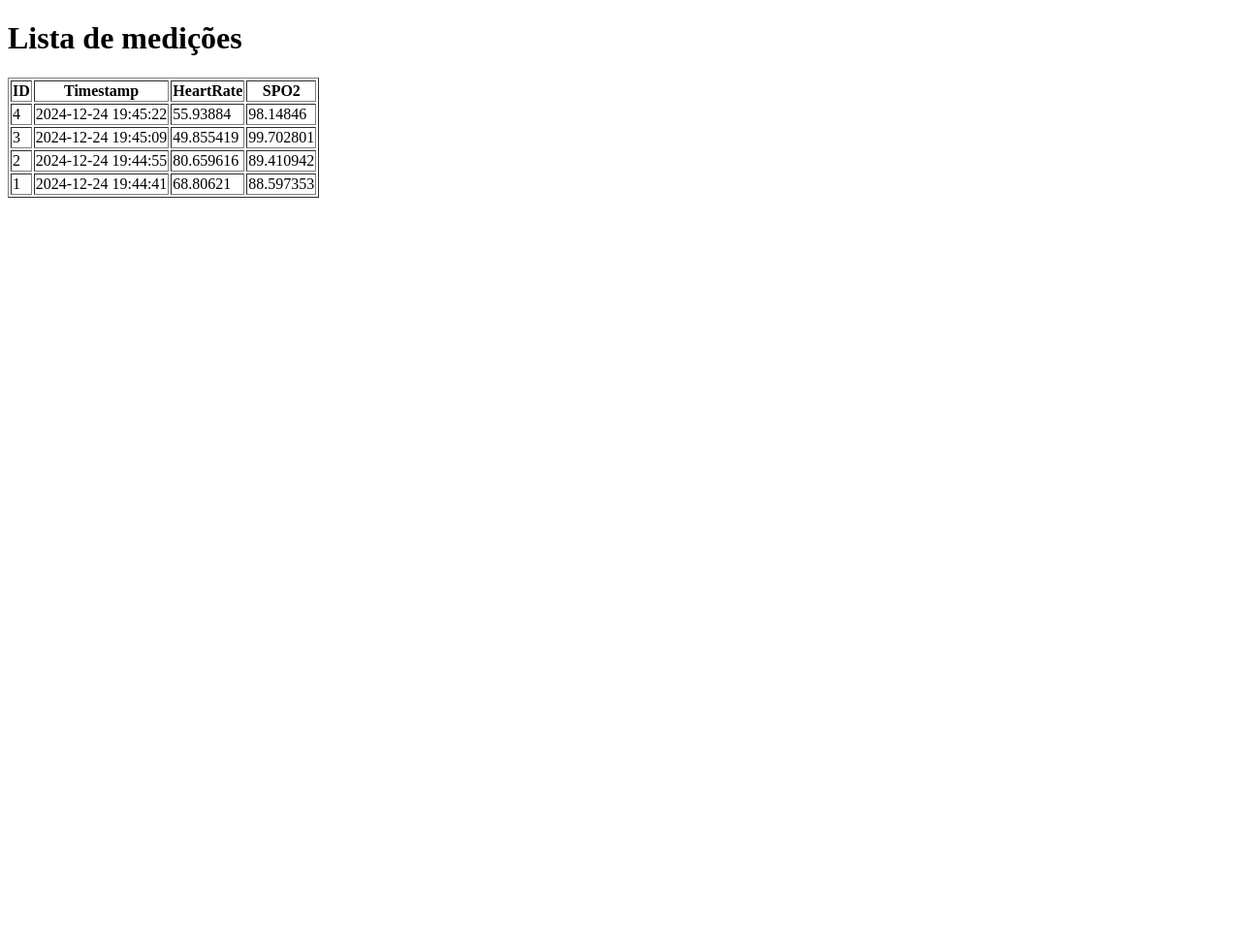
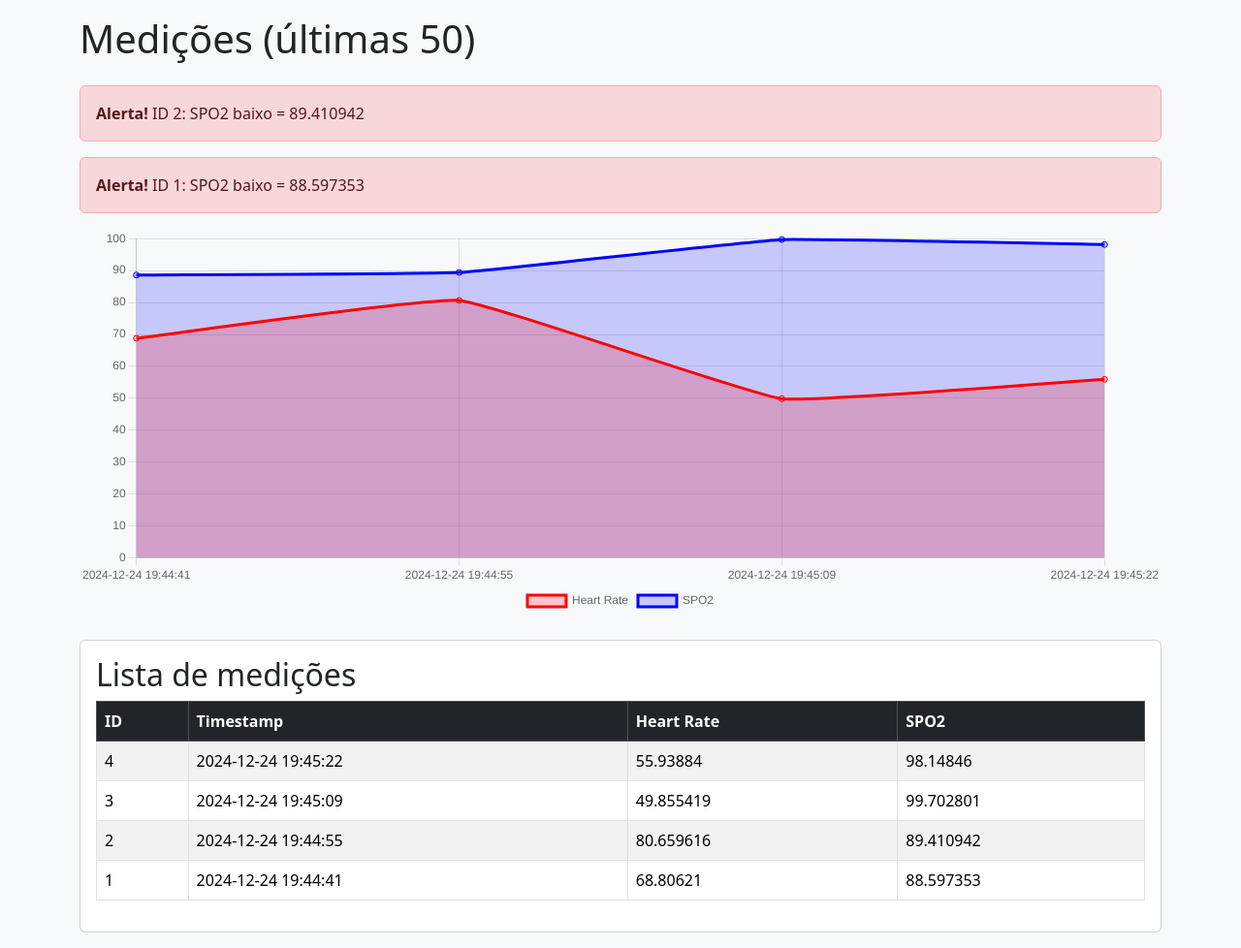
Before and after one commit to aldo-silva/TCC-EVM, a Flask app: page / in a window 1280 px wide. Shown: the whole page at 97% size. Before the commit the page ends 204 px from the top, so only its background shows below. Run offline with Flask 3, Linux system fonts and the light colour scheme; data comes from the database, SQL or seed files in the repository.

Commit message:
improv front

```diff
--- a/server/server.py
+++ b/server/server.py
@@ -5,17 +5,25 @@ app = Flask(__name__)
 
 @app.route('/')
 def index():
+    # Renderiza o "index.html"
     return render_template('index.html')
 
 @app.route('/api/measurements')
 def get_measurements():
     conn = sqlite3.connect('measurement.db')
     cursor = conn.cursor()
-    cursor.execute("SELECT id, timestamp, heartRate, spo2 FROM measurements ORDER BY id DESC")
+
+    # Pegamos as 50 medições mais recentes (ORDER BY id DESC LIMIT 50)
+    cursor.execute("""
+        SELECT id, timestamp, heartRate, spo2
+        FROM measurements
+        ORDER BY id DESC
+        LIMIT 50
+    """)
     data = cursor.fetchall()
     conn.close()
-    # Transformar em dicionário para retornar como JSON
-    # Algo do tipo: [{"id": 1, "timestamp": ..., "heartRate":..., "spo2":...}, ...]
+
+    # Monta a lista de dicionários
     measurements = []
     for row in data:
         measurements.append({
@@ -25,6 +33,7 @@ def get_measurements():
             "spo2": row[3]
         })
 
+    # Retorna em formato JSON
     return jsonify(measurements)
 
 if __name__ == "__main__":
--- a/server/templates/index.html
+++ b/server/templates/index.html
@@ -1,41 +1,169 @@
 <!DOCTYPE html>
-<html>
+<html lang="pt-br">
 <head>
+  <meta charset="UTF-8">
   <title>Measurements</title>
+  <!-- Bootstrap CSS (opcional, mas deixa tudo mais bonito) -->
+  <link
+    rel="stylesheet"
+    href="https://cdn.jsdelivr.net/npm/bootstrap@5.3.2/dist/css/bootstrap.min.css"
+  >
+  <!-- Chart.js para o gráfico -->
+  <script src="https://cdn.jsdelivr.net/npm/chart.js"></script>
 </head>
-<body>
-    <h1>Lista de medições</h1>
+<body class="bg-light">
+  <div class="container py-3">
+    <h1 class="mb-4">Medições (últimas 50)</h1>
+
+    <!-- Área para exibir alertas -->
+    <div id="alertas"></div>
+
+    <!-- Seção do gráfico -->
+    <div class="mb-4">
+      <canvas id="myChart" style="max-height: 400px;"></canvas>
+    </div>
+
+    <!-- Tabela das medições -->
+    <div class="card">
+      <div class="card-body">
+        <h2 class="card-title">Lista de medições</h2>
         <div id="measurements-container"></div>
+      </div>
+    </div>
+  </div>
 
   <script>
+    let myChart = null; // variável global para o gráfico
+
     async function fetchMeasurements() {
       try {
         const response = await fetch('/api/measurements');
         const data = await response.json();
 
-          // Montar HTML e colocar dentro de measurements-container
-          let html = '<table border="1"><tr><th>ID</th><th>Timestamp</th><th>HeartRate</th><th>SPO2</th></tr>';
+        // -------------------------
+        // 1) Monta a Tabela
+        // -------------------------
+        let tableHTML = `
+          <table class="table table-striped table-bordered">
+            <thead class="table-dark">
+              <tr>
+                <th>ID</th>
+                <th>Timestamp</th>
+                <th>Heart Rate</th>
+                <th>SPO2</th>
+              </tr>
+            </thead>
+            <tbody>
+        `;
         for (let m of data) {
-            html += `<tr>
+          tableHTML += `
+            <tr>
               <td>${m.id}</td>
               <td>${m.timestamp}</td>
               <td>${m.heartRate}</td>
               <td>${m.spo2}</td>
-                     </tr>`;
+            </tr>
+          `;
         }
-          html += '</table>';
+        tableHTML += '</tbody></table>';
+        document.getElementById('measurements-container').innerHTML = tableHTML;
 
-          document.getElementById('measurements-container').innerHTML = html;
+
+        // -------------------------
+        // 2) Verifica alertas
+        // -------------------------
+        // Se qualquer heartRate > 100 ou spo2 < 95, vamos exibir um alerta
+        let alertMessages = [];
+        for (let m of data) {
+          if (m.heartRate > 100) {
+            alertMessages.push(`ID ${m.id}: Heart Rate alto = ${m.heartRate}`);
+          }
+          if (m.spo2 < 95) {
+            alertMessages.push(`ID ${m.id}: SPO2 baixo = ${m.spo2}`);
+          }
+        }
+
+        let alertHtml = '';
+        // Limpa a área de alertas
+        document.getElementById('alertas').innerHTML = '';
+        // Para cada alerta, cria um "alert" do Bootstrap
+        for (let msg of alertMessages) {
+          alertHtml += `
+            <div class="alert alert-danger" role="alert">
+              <strong>Alerta!</strong> ${msg}
+            </div>
+          `;
+        }
+        document.getElementById('alertas').innerHTML = alertHtml;
+
+
+        // -------------------------
+        // 3) Atualiza o Gráfico
+        // -------------------------
+        // Reverter para mostrar a mais antiga à esquerda (opcional)
+        const labels = data.map(d => d.timestamp).reverse();
+        const hrValues = data.map(d => d.heartRate).reverse();
+        const spo2Values = data.map(d => d.spo2).reverse();
+
+        // Se o gráfico ainda não existe, cria. Senão, atualiza.
+        if (!myChart) {
+          const ctx = document.getElementById('myChart').getContext('2d');
+          myChart = new Chart(ctx, {
+            type: 'line',
+            data: {
+              labels: labels,
+              datasets: [
+                {
+                  label: 'Heart Rate',
+                  data: hrValues,
+                  borderColor: 'red',
+                  backgroundColor: 'rgba(255, 0, 0, 0.2)',
+                  fill: true,
+                  tension: 0.1
+                },
+                {
+                  label: 'SPO2',
+                  data: spo2Values,
+                  borderColor: 'blue',
+                  backgroundColor: 'rgba(0, 0, 255, 0.2)',
+                  fill: true,
+                  tension: 0.1
+                }
+              ]
+            },
+            options: {
+              responsive: true,
+              scales: {
+                y: { beginAtZero: true }
+              },
+              plugins: {
+                legend: { position: 'bottom' }
+              }
+            }
+          });
+        } else {
+          // Apenas atualizar dados
+          myChart.data.labels = labels;
+          myChart.data.datasets[0].data = hrValues;
+          myChart.data.datasets[1].data = spo2Values;
+          myChart.update();
+        }
+
       } catch (error) {
         console.error('Erro ao obter dados:', error);
       }
     }
 
-      // Chama a função imediatamente ao carregar a página
+    // Chama a função logo ao carregar a página
     fetchMeasurements();
 
-      // E continua chamando a cada 2 segundos (2000 ms)
+    // Atualiza a cada 2 segundos
     setInterval(fetchMeasurements, 2000);
+  </script>
+
+  <!-- Bootstrap JS (opcional, se precisar de componentes do Bootstrap) -->
+  <script
+    src="https://cdn.jsdelivr.net/npm/bootstrap@5.3.2/dist/js/bootstrap.bundle.min.js">
   </script>
 </body>
 </html>
```
Lines whose indentation alone changed are shown as unchanged.
